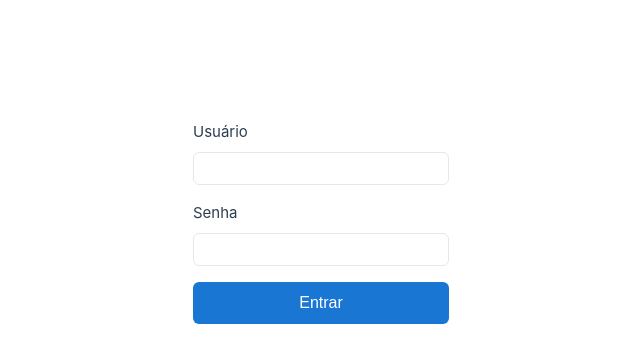
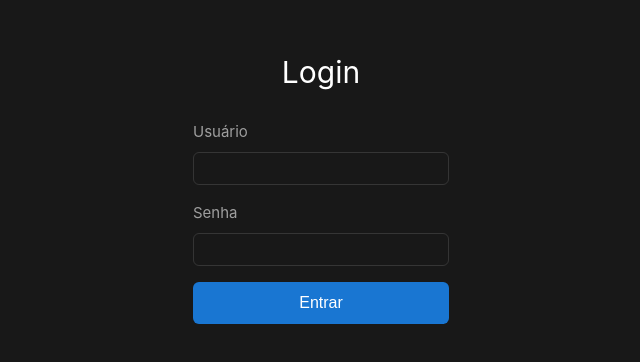
Before and after one commit to AleCigolini/vidsnap, a Vue app: page /login in a window 1280 px wide. Shown: the part 214-576 px from the top of the page, without its empty margins (319-959 px from the left). Built offline with nearby package versions, Linux system fonts and the light colour scheme.

Commit message:
Ajustado CSS para aplicação ficar sempre com background dark e ajustada variavel de ambiente para API do gateway

```diff
--- a/src/assets/base.css
+++ b/src/assets/base.css
@@ -23,21 +23,6 @@
 
 /* semantic color variables for this project */
 :root {
-  --color-background: var(--vt-c-white);
-  --color-background-soft: var(--vt-c-white-soft);
-  --color-background-mute: var(--vt-c-white-mute);
-
-  --color-border: var(--vt-c-divider-light-2);
-  --color-border-hover: var(--vt-c-divider-light-1);
-
-  --color-heading: var(--vt-c-text-light-1);
-  --color-text: var(--vt-c-text-light-1);
-
-  --section-gap: 160px;
-}
-
-@media (prefers-color-scheme: dark) {
-  :root {
     --color-background: var(--vt-c-black);
     --color-background-soft: var(--vt-c-black-soft);
     --color-background-mute: var(--vt-c-black-mute);
@@ -47,7 +32,8 @@
 
     --color-heading: var(--vt-c-text-dark-1);
     --color-text: var(--vt-c-text-dark-2);
-  }
+
+  --section-gap: 160px;
 }
 
 *,
--- a/src/services/api.js
+++ b/src/services/api.js
@@ -1,7 +1,7 @@
 import axios from 'axios';
 
 const api = axios.create({
-    baseURL: process.env.VUE_APP_API_BASE_URL,
+    baseURL: import.meta.env.VITE_APP_API_BASE_URL,
 });
 
 api.interceptors.request.use(config => {
--- a/src/services/authService.js
+++ b/src/services/authService.js
@@ -1,12 +1,13 @@
-import { ref } from 'vue'
+import {ref} from 'vue'
 
 const tokenKey = 'jwtToken'
 const token = ref(sessionStorage.getItem(tokenKey) || '')
 
 function login(username, password) {
+    console.log(import.meta.env.VITE_APP_API_BASE_URL)
   // Simulate API call and JWT response
   if (username === 'admin' && password === 'admin') {
-    const fakeJwt = 'fake-jwt-token-for-admin' // Replace with real API call
+      const fakeJwt = 'fake-jwt-token-for-admin'
     token.value = fakeJwt
     sessionStorage.setItem(tokenKey, fakeJwt)
     return true
--- a/src/services/notificationService.js
+++ b/src/services/notificationService.js
@@ -4,7 +4,7 @@
 let eventSource = null
 
 function connect() {
-    eventSource = new EventSource(process.env.VUE_APP_API_BASE_URL + "/events")
+    eventSource = new EventSource(import.meta.env.VITE_APP_API_BASE_URL + "/events")
 
     eventSource.onmessage = (event) => {
         notification.value = JSON.parse(event.data)
```
Also changed, not shown: 2 other files (tests, documents, lock files or other folders).
